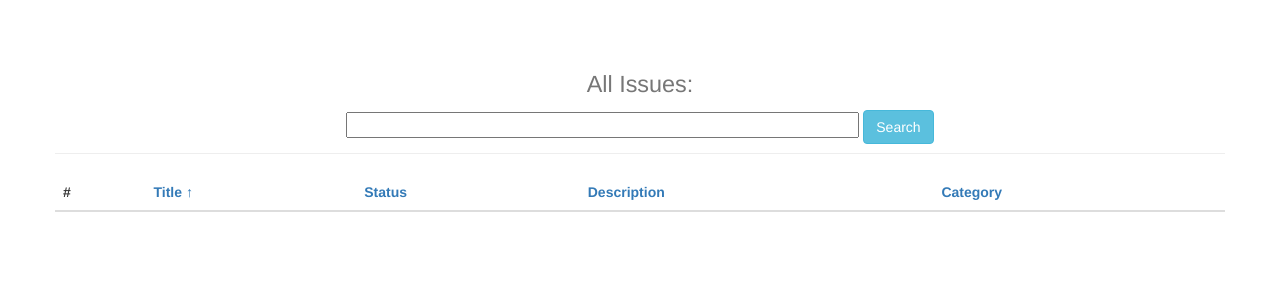
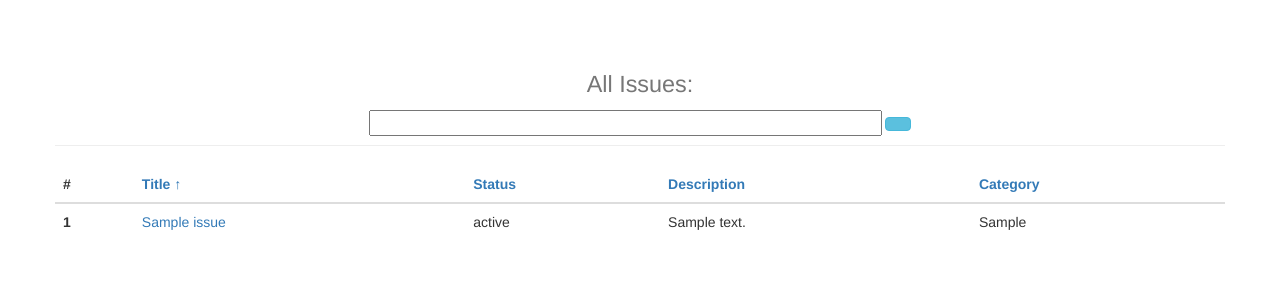
Before and after one commit to Social-projects-Rivne/rv-027py, a Django app: page /issues/ in a window 1280 px wide. Shown: the part 52-352 px from the top of the page. Run offline with Django 3.2, Linux system fonts and the light colour scheme; tables that the repository leaves empty hold one stand-in row (values such as "Sample post"); lists and menus that the app fills with data are empty; parts of the project's set-up code (start-up, migrations or seed data) failed here and were passed over; some libraries are stand-ins or nearby versions.

Commit message:
demo search issue

```diff
--- a/client/apps/city_issues/forms/forms.py
+++ b/client/apps/city_issues/forms/forms.py
@@ -105,7 +105,6 @@
         }),
         required=False,)
 
-
 class IssueSearchForm(forms.Form):
     "Issue search form"
     search = forms.CharField(
--- a/client/apps/city_issues/templates/issues_list.html
+++ b/client/apps/city_issues/templates/issues_list.html
@@ -2,6 +2,7 @@
 
 {% load i18n %}
 {% load static from staticfiles %}
+{% load bootstrap3%}
 
 {% block meta_title %}All Issues{% endblock meta_title %}
 
@@ -13,19 +14,19 @@
           <h1><small>All Issues:</small></h1>
            <form action="{% url "issues" %}" method="GET">
                {{form.search}}
-            <button class="btn btn-info" type="submit" > Search </button>
+            <button class="btn btn-info" type="submit" >{% bootstrap_icon 'search' %}</button>
             </form>
         </div>
     </div>
     <div class="row">
       <div>
           <table class="table table-hover">
-              {% with search=request.GET.search order_by=request.GET.order_by reverse=request.GET.reverse %}
+              {% with order_by=request.GET.order_by reverse=request.GET.reverse %}
               <thead>
                 <tr>
                   <th scope="col">#</th>
                   <th>
-                      <a href="{% url "issues" %}?{%if search %}search={{request.GET.search}}&amp;{%endif%}order_by=title{% if order_by == 'title' and reverse != 'v_v' %}&amp;reverse=v_v{% endif %}">
+                      <a href="{% url "issues" %}?order_by=title{% if order_by == 'title' and reverse != 'v_v' %}&amp;reverse=v_v{% endif %}">
                     Title
                     {% if order_by == 'title' and reverse != 'v_v' %}&uarr;
                         {% elif order_by != 'status' and order_by != 'description' and order_by != 'category' and reverse != 'v_v' %}&uarr;
@@ -34,7 +35,7 @@
                       </a>
                   </th>
                   <th>
-                      <a href="{% url "issues" %}?{%if search %}search={{request.GET.search}}&amp;{%endif%}order_by=status{% if order_by == 'status' and reverse != 'v_v' %}&amp;reverse=v_v{% endif %}">
+                      <a href="{% url "issues" %}?order_by=status{% if order_by == 'status' and reverse != 'v_v' %}&amp;reverse=v_v{% endif %}">
                     Status
                     {% if order_by == 'status' and reverse != 'v_v' %}&uarr;
                         {% elif order_by == 'status' and reverse == 'v_v' %}&darr;
@@ -42,7 +43,7 @@
                       </a>
                   </th>
                   <th>
-                      <a href="{% url "issues" %}?{%if search %}search={{request.GET.search}}&amp;{%endif%}order_by=description{% if order_by == 'description' and reverse != 'v_v' %}&amp;reverse=v_v{% endif %}">
+                      <a href="{% url "issues" %}?order_by=description{% if order_by == 'description' and reverse != 'v_v' %}&amp;reverse=v_v{% endif %}">
                     Description
                     {% if order_by == 'description' and reverse != 'v_v' %}&uarr;
                         {% elif  order_by == 'description' and reverse == 'v_v' %}&darr;
@@ -50,7 +51,7 @@
                       </a>
                   </th>
                   <th>
-                      <a href="{% url "issues" %}?{%if search %}search={{request.GET.search}}&amp;{%endif%}order_by=category{% if order_by == 'category' and reverse != 'v_v' %}&amp;reverse=v_v{% endif %}">
+                      <a href="{% url "issues" %}?order_by=category{% if order_by == 'category' and reverse != 'v_v' %}&amp;reverse=v_v{% endif %}">
                     Category
                     {% if order_by == 'category' and reverse != 'v_v' %}&uarr;
                         {% elif order_by == 'category' and reverse == 'v_v' %}&darr;
--- a/client/apps/city_issues/views.py
+++ b/client/apps/city_issues/views.py
@@ -175,6 +175,15 @@
     context_object_name = 'issues_list'
     paginate_by = 6
 
+    # def search_issue(self):
+    #     search = self.request.GET.get('search')
+    #     all_issue = Issues.objects.all()
+    #     if search:
+    #         query_list = search.split()
+    #         issues_list = all_issue.filter(
+    #             reduce(operator.or_, (Q(title__icontains=q) for q in query_list)) |
+    #             reduce(operator.or_, (Q(description__icontains=q) for q in query_list)))
+    #         return issues_list
 
     def get_queryset(self):
         """Adds sorting"""
@@ -188,7 +197,6 @@
                 reduce(operator.or_, (Q(description__icontains=q) for q in query_list))
             )
         if order_by in ('title', 'status', 'description', 'category'):
-            print queryset
             queryset = queryset.order_by(order_by)
             if self.request.GET.get('reverse', '') == 'v_v':
                 queryset = queryset.reverse()
@@ -198,3 +206,15 @@
         context = super(CheckIssues, self).get_context_data(**kwargs)
         context['issues_range'] = range(context["paginator"].num_pages)
         return context
+
+def search_issue(request):
+    """ Search issues """
+    form = IssueSearchForm
+    search = request.GET.get('search')
+    all_issue = Issues.objects.all()
+    if search:
+        query_list = search.split()
+        issues_list = all_issue.filter(
+            reduce(operator.or_, (Q(title__icontains=q) for q in query_list)) |
+            reduce(operator.or_, (Q(description__icontains=q) for q in query_list)))
+    return render (request, 'issues_list.html',  {'form': form, 'issues_list': issues_list})
--- a/client/basic/urls.py
+++ b/client/basic/urls.py
@@ -22,14 +22,14 @@
 
 from city_issues.views import (
     CheckIssues, edit_issue_view, get_all_issues_data, get_issue_data,
-    HomePageView, map_page_view, IssueCreate, UserProfileView)
+    HomePageView, map_page_view, IssueCreate, search_issue, UserProfileView)
 from city_issues.models import Issues
 
 
 urlpatterns = [
     url(r'^$', HomePageView.as_view(), name='home'),
-    url(r'^issues/$', CheckIssues.as_view(queryset=Issues.objects.filter(status='new')), name='issues'),
-
+    url(r'^issues/$', CheckIssues.as_view(), name='issues'),
+    url(r'^issues/search/$', search_issue, name='search'),
 
     url(r'^map/$', map_page_view, name='map'),
     url(r'^map/getissuebyid/(?P<issue_id>[0-9]+)$',
```
